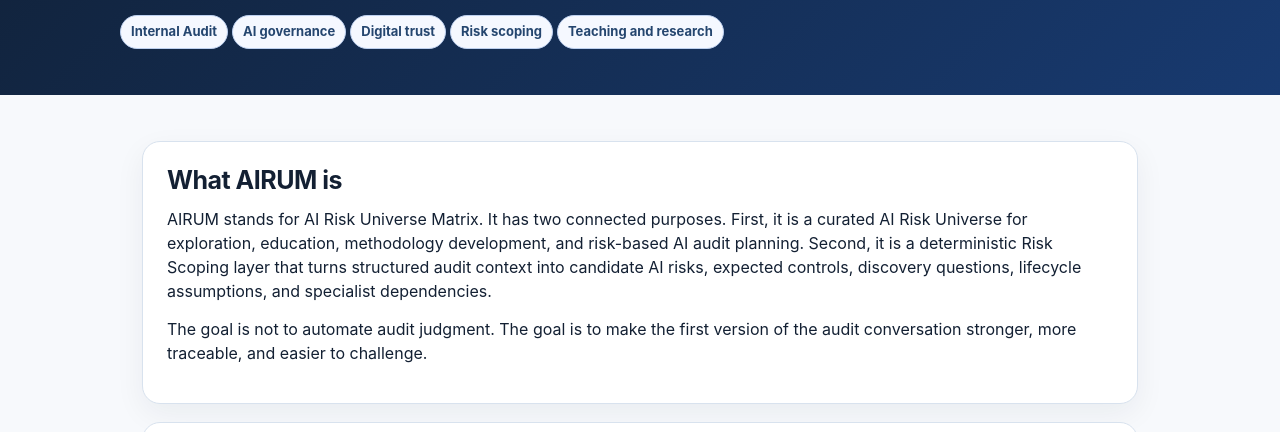
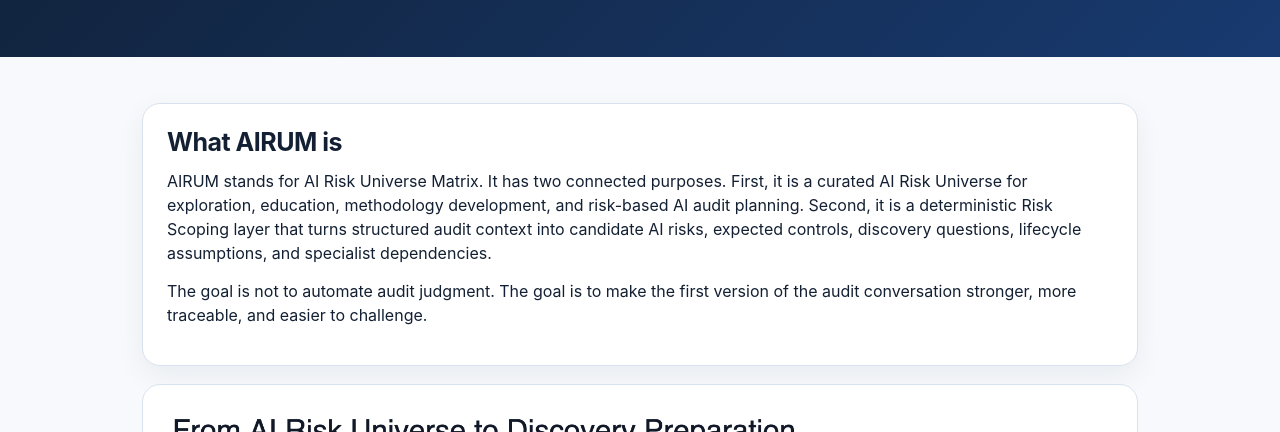
Before and after one commit to busera/AIRUM-public-demo, a plain HTML site: page index.html in a window 1280 px wide. Shown: the part 313-745 px from the top of the page. Drawn offline with Linux system fonts and the light colour scheme.

Commit message:
style: remove overview hero tags

```diff
--- a/index.html
+++ b/index.html
@@ -49,7 +49,6 @@
       <div class="kicker">AI Risk Universe Matrix</div>
       <h1>AIRUM prepares AI risk discovery before the audit starts.</h1>
       <p class="lead">A practitioner-built Internal Audit concept: a curated AI Risk Universe plus deterministic Risk Scoping for reviewable pre-discovery preparation.</p>
-      <div><span class="tag">Internal Audit</span><span class="tag">AI governance</span><span class="tag">Digital trust</span><span class="tag">Risk scoping</span><span class="tag">Teaching and research</span></div>
     </div>
   </header>
   <main class="wrap">
```
